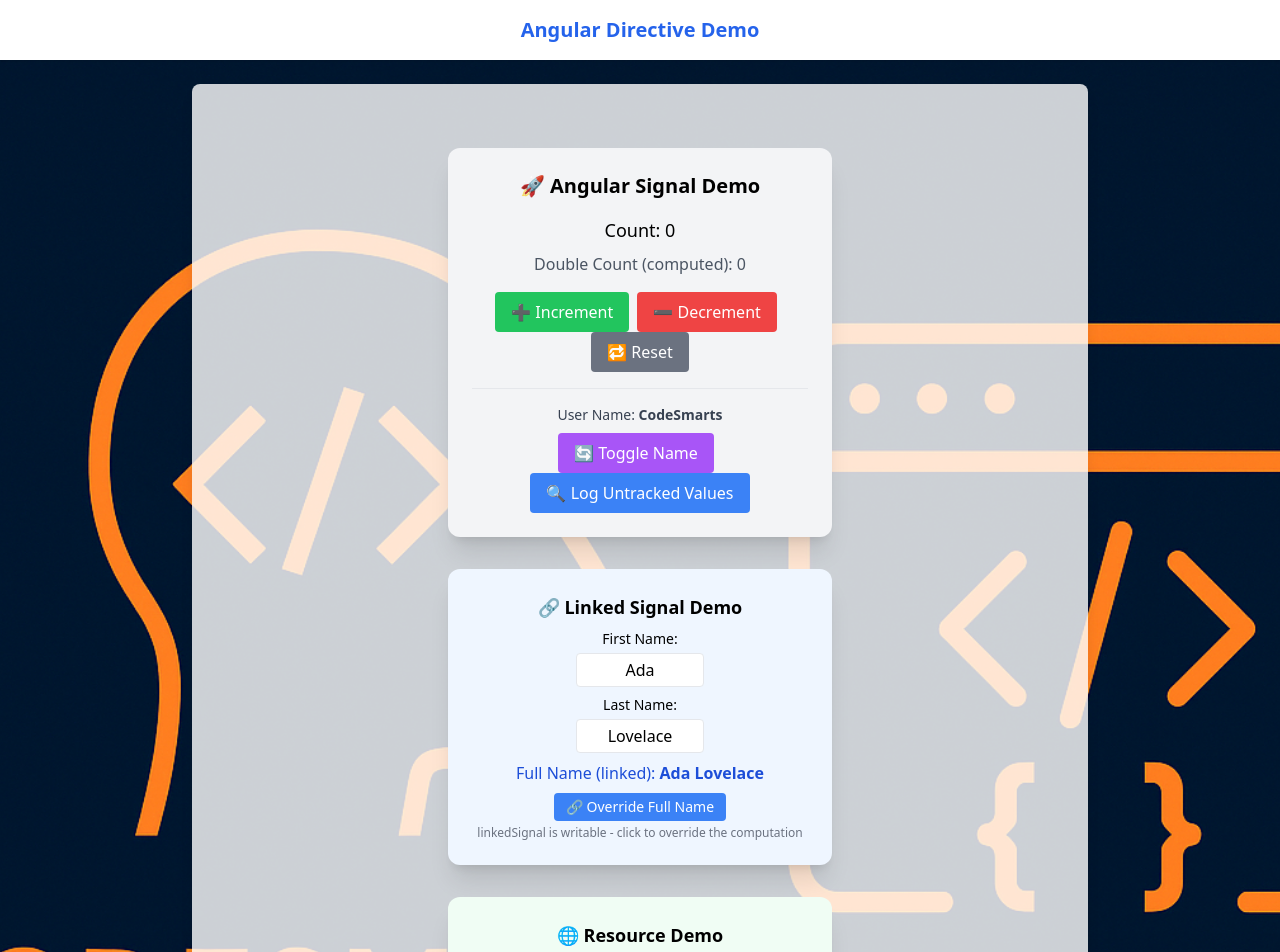
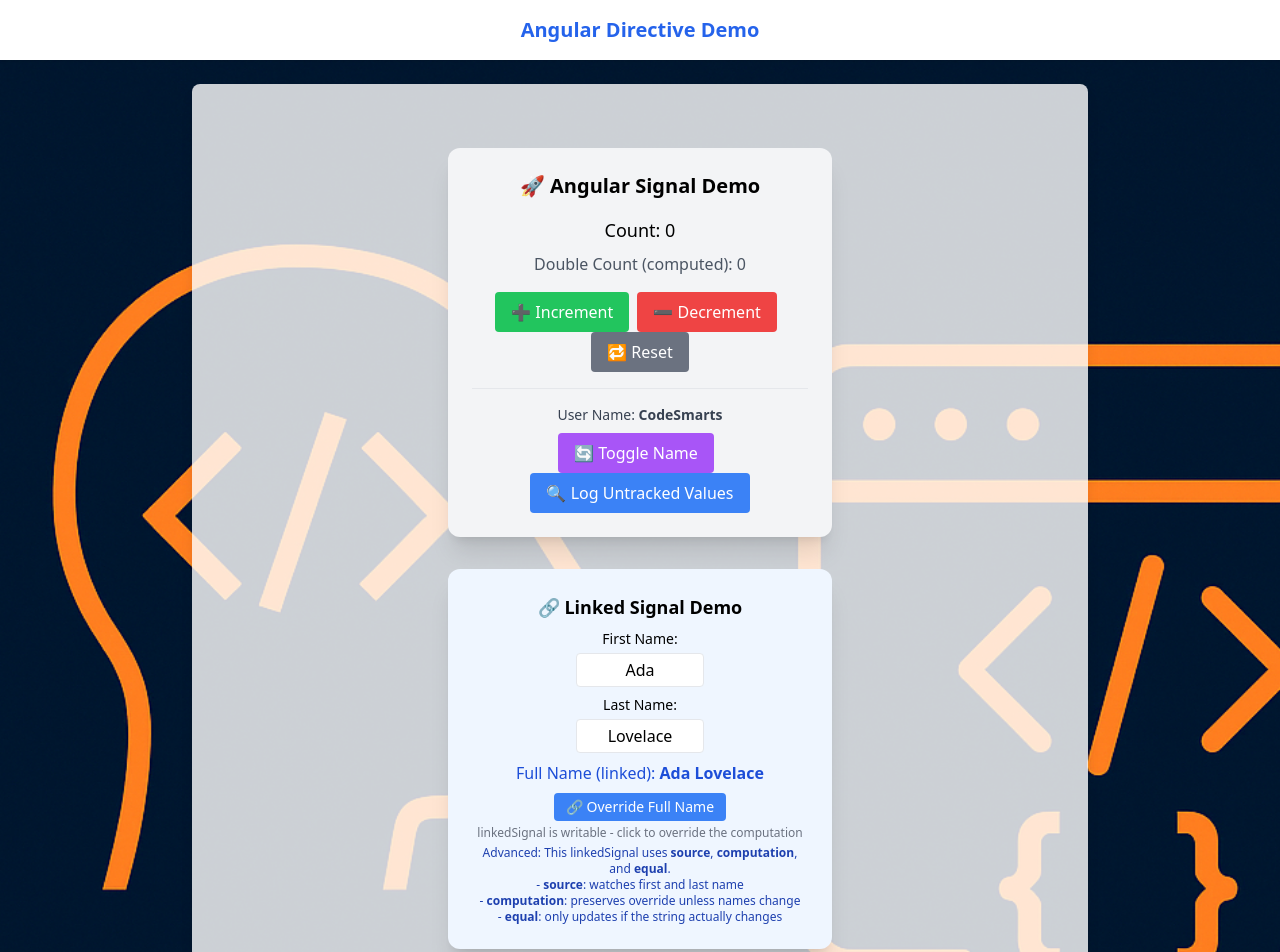
Before and after one commit to Rakeshducs/angular-youtube-demo, an Angular app: page / in a window 1280 px wide. Shown: the top 952 px of the page. Built offline with nearby package versions, Linux system fonts and the light colour scheme.

Commit message:
Enhanced: added advance linkesignal concept

```diff
--- a/src/app/signal-demo/signal-demo.html
+++ b/src/app/signal-demo/signal-demo.html
@@ -83,7 +83,14 @@
     🔗 Override Full Name
   </button>
   <p class="text-xs text-gray-500 mt-1">
-    linkedSignal is writable - click to override the computation
+    linkedSignal is writable - click to override the computation<br />
+    <span class="block mt-1 text-blue-800"
+      >Advanced: This linkedSignal uses <b>source</b>, <b>computation</b>, and
+      <b>equal</b>.<br />
+      - <b>source</b>: watches first and last name<br />
+      - <b>computation</b>: preserves override unless names change<br />
+      - <b>equal</b>: only updates if the string actually changes</span
+    >
   </p>
 </div>
 
--- a/src/app/signal-demo/signal-demo.ts
+++ b/src/app/signal-demo/signal-demo.ts
@@ -25,7 +25,27 @@ export class SignalDemo {
   // Linked signals for teaching concept
   firstName = signal<string>('Ada');
   lastName = signal<string>('Lovelace');
-  fullName = linkedSignal(() => `${this.firstName()} ${this.lastName()}`);
+  // Advanced linkedSignal for teaching
+  // - source: watches both firstName and lastName
+  // - computation: updates fullName unless user has overridden it
+  // - equal: only updates if the string actually changes
+  fullName = linkedSignal<[string, string], string>({
+    source: computed(() => [this.firstName(), this.lastName()]),
+    computation: ([first, last], previous) => {
+      const computedName = `${first} ${last}`;
+      // If the computed name changed, reset to computedName
+      if (
+        !previous ||
+        previous.source?.[0] !== first ||
+        previous.source?.[1] !== last
+      ) {
+        return computedName;
+      }
+      // Otherwise, preserve the override
+      return previous.value ?? computedName;
+    },
+    equal: (a, b) => a === b,
+  });
 
   // Method to demonstrate linkedSignal is writable
   setFullName = (name: string) => this.fullName.set(name);
```
